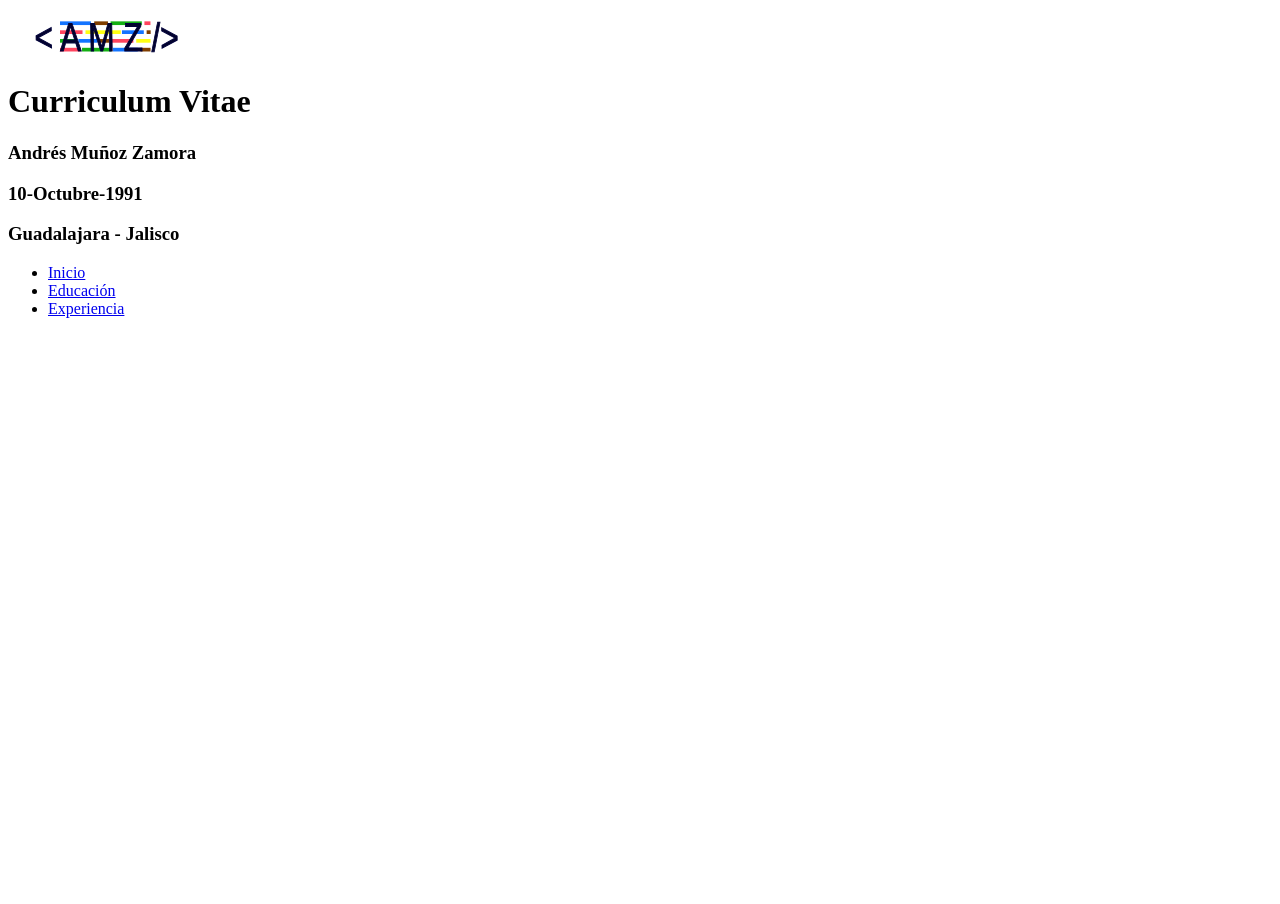
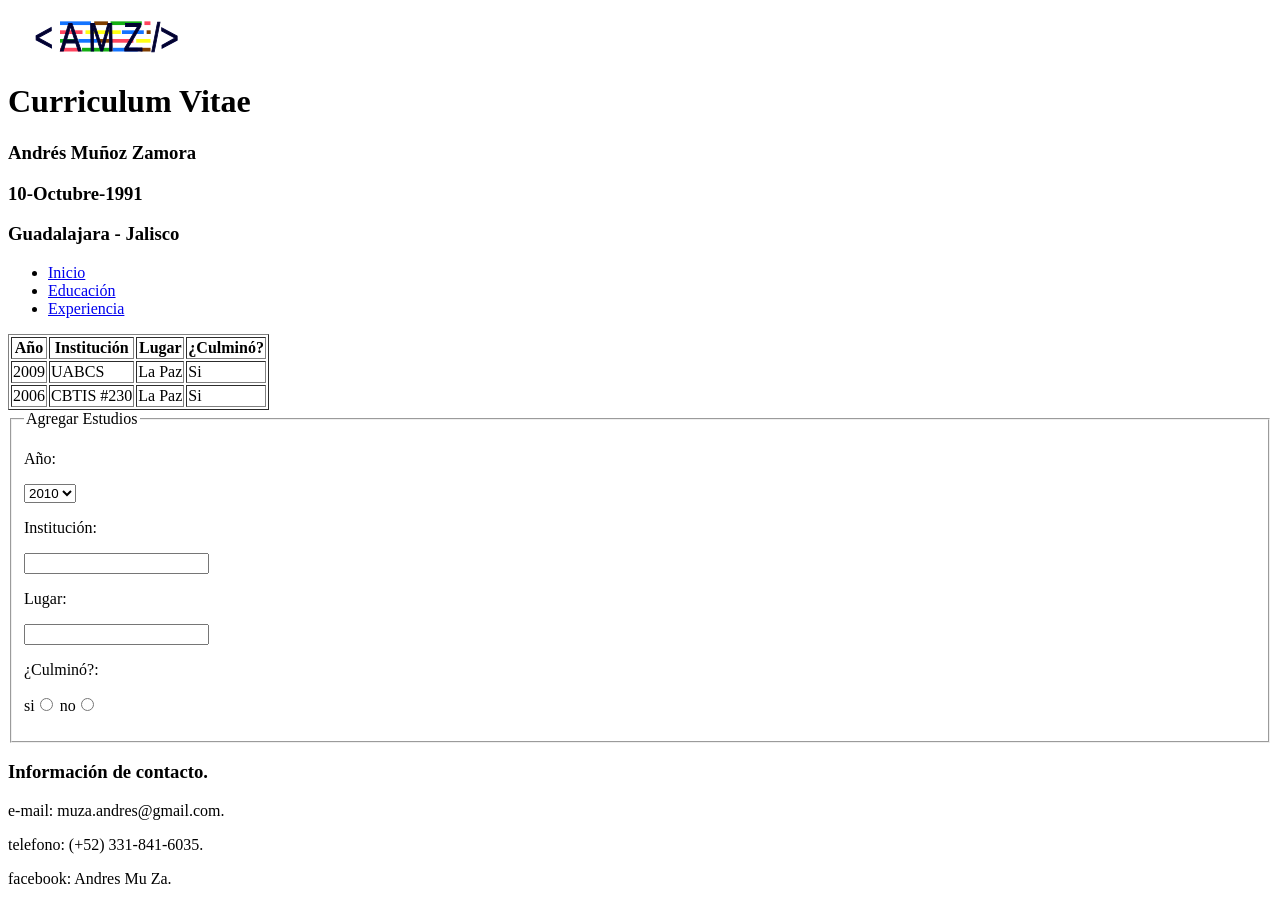
Before and after one commit to amunozamora/Curriculum, a plain HTML site: page Educacion.html in a window 1280 px wide. Before the commit the page ends 800 px from the top, so only its background shows below. Drawn offline with Linux system fonts and the light colour scheme.

Commit message:
se creo tabla y parte del formulario en Educacion.html

```diff
--- a/Educacion.html
+++ b/Educacion.html
@@ -7,24 +7,81 @@
 	</head>
 	<body>
 		<header>
-			<content>
+			<content id="cabecera">
 			<svg width="300px" height="50px" vieBox="0 0 300 50">
 				<image xlink:href="img/logo.svg" width="200px" height="120px" />
 			</svg>
 			</content>
 			<h1>Curriculum Vitae</h1>
 		</header>
-		<content>
+		<content id="datosPersonal">
 			<h3>Andrés Muñoz Zamora</h3>
 			<h3>10-Octubre-1991</h3>
 			<h3>Guadalajara - Jalisco</h3>
 		</content>
-		<content>
+		<content id="menu">
 			<ul>
 				<li><a href="Index.html">Inicio</a></li>
 				<li><a href="Educacion.html">Educación</a></li>
 				<li><a href="Experiencia.html">Experiencia</a></li>
 			</ul>
 		</content>
+		<content id="educacion">
+			<table border="1">
+				<thead>
+					<tr>
+						<th>Año</th>
+						<th>Institución</th>
+						<th>Lugar</th>
+						<th>¿Culminó?</th>
+					</tr>
+				</thead>
+				<tbody>
+					<tr>
+						<td>2009</td>
+						<td>UABCS</td>
+						<td>La Paz</td>
+						<td>Si</td>
+					</tr>
+					<tr>
+						<td>2006</td>
+						<td>CBTIS #230</td>
+						<td>La Paz</td>
+						<td>Si</td>
+					</tr>
+				</tbody>
+			</table>
+		</content>
+		<content id="formularioEstudios">
+			<form name="Estudios" autocomplete="on">
+				<fieldset>
+					<legend>Agregar Estudios</legend>
+					<p><label for="año">Año:</label></p>
+					<select name="año">
+						<option>2010</option>
+						<option>2011</option>
+						<option>2012</option>
+						<option>2013</option>
+						<option>2014</option>
+						<option>2015</option>
+						<option>2016</option>
+						<option>2017</option>
+						<option>2018</option>
+					</select>
+					<p><label for="institucion">Institución:</label></p>
+					<input type="text" name="institucion" required="">
+					<p><label for="lugar">Lugar:</label></p>
+					<input type="text" name="lugar">
+					<p><label for="culmino">¿Culminó?:</label></p>
+					<p>si<input type="radio" name="culmino"> no<input type="radio" name="culmino"></p>
+				</fieldset>
+			</form>
+		</content>
+		<footer>
+			<h3>Información de contacto.</h3>
+			<p>e-mail: muza.andres@gmail.com.</p>
+			<p>telefono: (+52) 331-841-6035.</p>
+			<p>facebook: Andres Mu Za.</p>
+		</footer>
 	</body>
 </html>
```
Also changed, not shown: Experiencia.html (+11 -3 lines), Index.html (+1 -1 lines).
